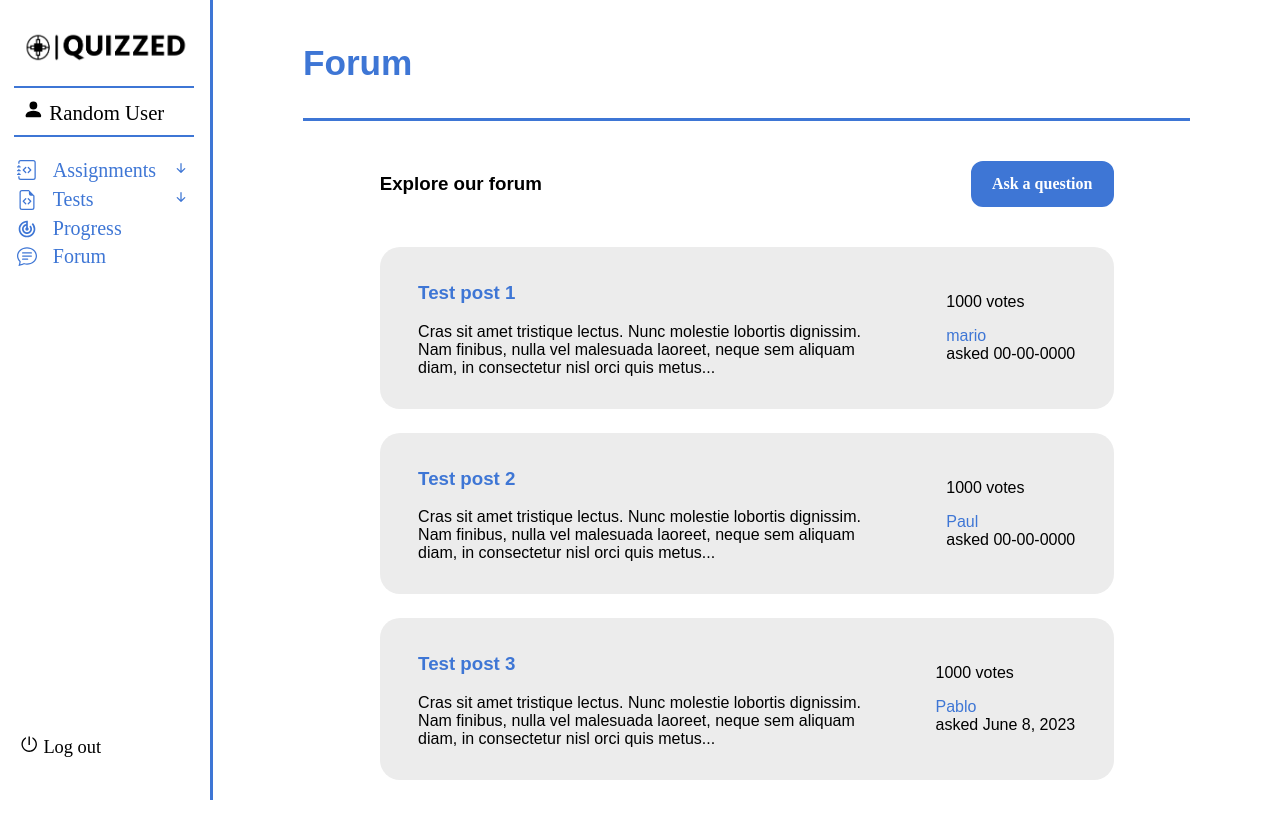
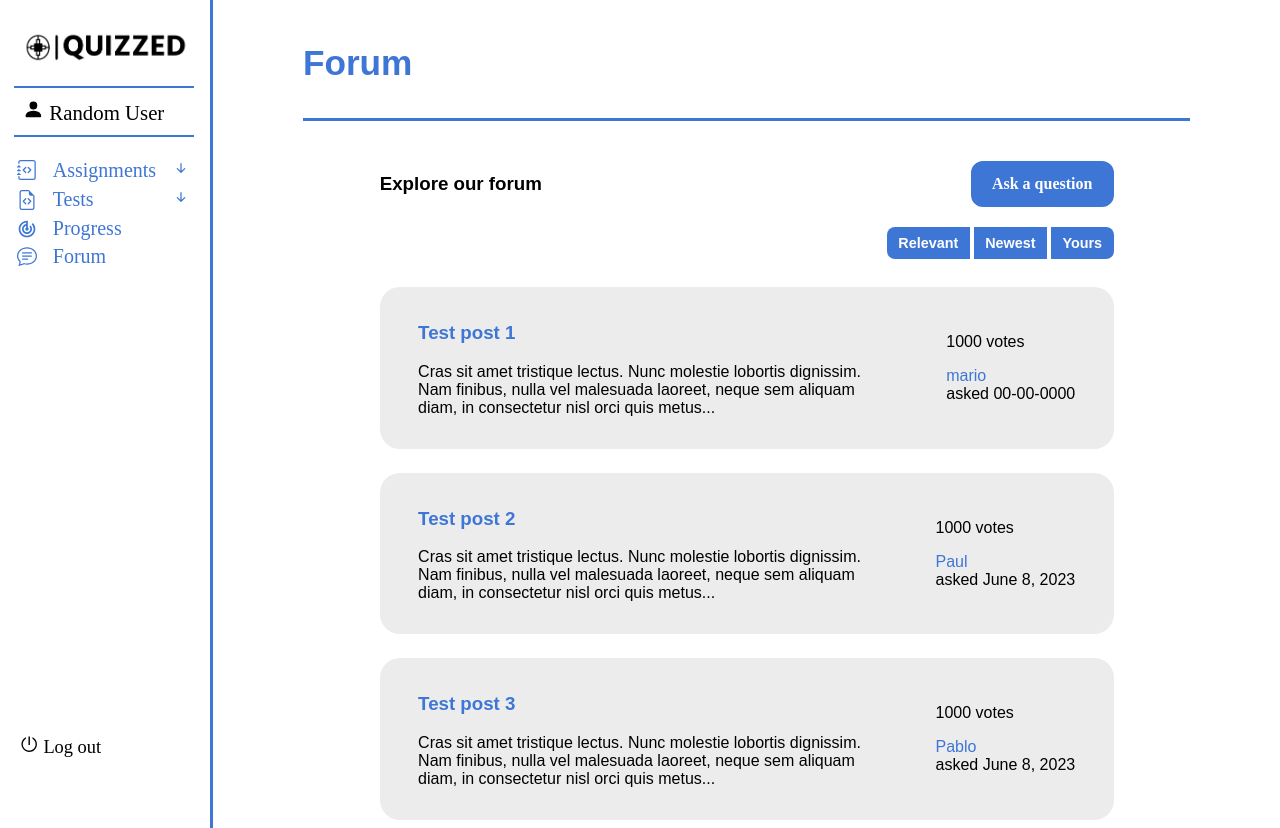
Before and after one commit to MartinezNicanor/IT1E-period-4, a React (Create React App) app: page /forum in a window 1280 px wide. Before the commit the page ends 800 px from the top, so only its background shows below. Built offline with nearby package versions, Linux system fonts and the light colour scheme; the HTML template or start-up script is replaced by a standard one.

Commit message:
Changed files name to ForumOverview and added filter buttons

```diff
--- a/src/App.js
+++ b/src/App.js
@@ -2,7 +2,7 @@ import './App.css';
 import Home from './pages/home/Home';
 import SideBar from "./components/navbar/SideBar";
 import Profile from './pages/profile/Profile';
-import Overview from './pages/forum/Overview';
+import ForumOverview from './pages/forum/ForumOverview';
 import { BrowserRouter as Router, Route, Routes } from 'react-router-dom';
 
 function App() {
@@ -18,7 +18,7 @@ function App() {
                     like this path="/example", also change the element to the component you want to show */}
                     <Route path="/" element={<Home />} />
                     <Route path="/profile" element={<Profile />} />
-                    <Route path="/forum" element={<Overview />} />
+                    <Route path="/forum" element={<ForumOverview />} />
                 </Routes>
                 </div>
             </div>
--- a/src/pages/forum/Overview.css
+++ b/src/pages/forum/ForumOverview.css
@@ -44,10 +44,7 @@
 }
 
 .postPreview:hover {
-    box-shadow: #3E76D5 0px 0px 0px 2px, rgba(6, 24, 44, 0.65) 0px 4px 6px -1px, rgba(255, 255, 255, 0.08) 0px 1px 0px inset;}
-
-.forumOverview {
-    padding: 0 6vw;
+    box-shadow: #3E76D5 0px 0px 0px 2px, rgba(6, 24, 44, 0.65) 0px 4px 6px -1px, rgba(255, 255, 255, 0.08) 0px 1px 0px inset;
 }
 
 .postDescription {
@@ -70,3 +67,33 @@
 .postAuthor p {
     white-space: nowrap;
 }
+
+.forumOverview {
+    display: flex;
+    flex-direction: column;
+    padding: 0 6vw;
+}
+
+.filterButtons {
+    align-self: end;
+    display: flex;
+    gap: 0.3vw;
+}
+
+.filterButtons button {
+    background-color: #3E76D5;
+    border: 0;
+    color: white;
+    padding: 1vh 0.9vw;
+    font-size: 0.9em;
+    font-weight: 600;
+    margin: 0.5vh 0;
+}
+
+.relevant {
+    border-radius: 8px 0px 0px 8px;
+}
+
+.yours {
+    border-radius: 0px 8px 8px 0px;
+}
--- a/src/pages/forum/Overview.js
+++ b/src/pages/forum/ForumOverview.js
@@ -1,6 +1,6 @@
 import { Link } from "react-router-dom";
 import Header from "../../components/header/Header";
-import "./Overview.css";
+import "./ForumOverview.css";
 import PostList from "./components/PostList";
 
 const OVerview = () => {
@@ -11,19 +11,22 @@ const OVerview = () => {
             description: "Cras sit amet tristique lectus. Nunc molestie lobortis dignissim. Nam finibus, nulla vel malesuada laoreet, neque sem aliquam diam, in consectetur nisl orci quis metus...",
             author: "mario",
             date: "00-00-0000",
-            votes: "1000"
+            votes: "1000",
+            id: 1
         },{
             title: "Test post 2",
             description: "Cras sit amet tristique lectus. Nunc molestie lobortis dignissim. Nam finibus, nulla vel malesuada laoreet, neque sem aliquam diam, in consectetur nisl orci quis metus...",
             author: "Paul",
-            date: "00-00-0000",
-            votes: "1000"
+            date: "June 8, 2023",
+            votes: "1000",
+            id: 2
         },{
             title: "Test post 3",
             description: "Cras sit amet tristique lectus. Nunc molestie lobortis dignissim. Nam finibus, nulla vel malesuada laoreet, neque sem aliquam diam, in consectetur nisl orci quis metus...",
             author: "Pablo",
             date: "June 8, 2023",
-            votes: "1000"
+            votes: "1000",
+            id: 3
         }
     ]
 
@@ -37,9 +40,13 @@ const OVerview = () => {
                         <p className="askButton">Ask a question</p>
                     </Link>
                 </div>
+                <div className="filterButtons">
+                    <button className="relevant">Relevant</button>
+                    <button className="newest">Newest</button>
+                    <button className="yours">Yours</button>
+                </div>
                 {posts && <PostList posts = { posts } />}
             </div>
-
         </div>
     );
 }
```
